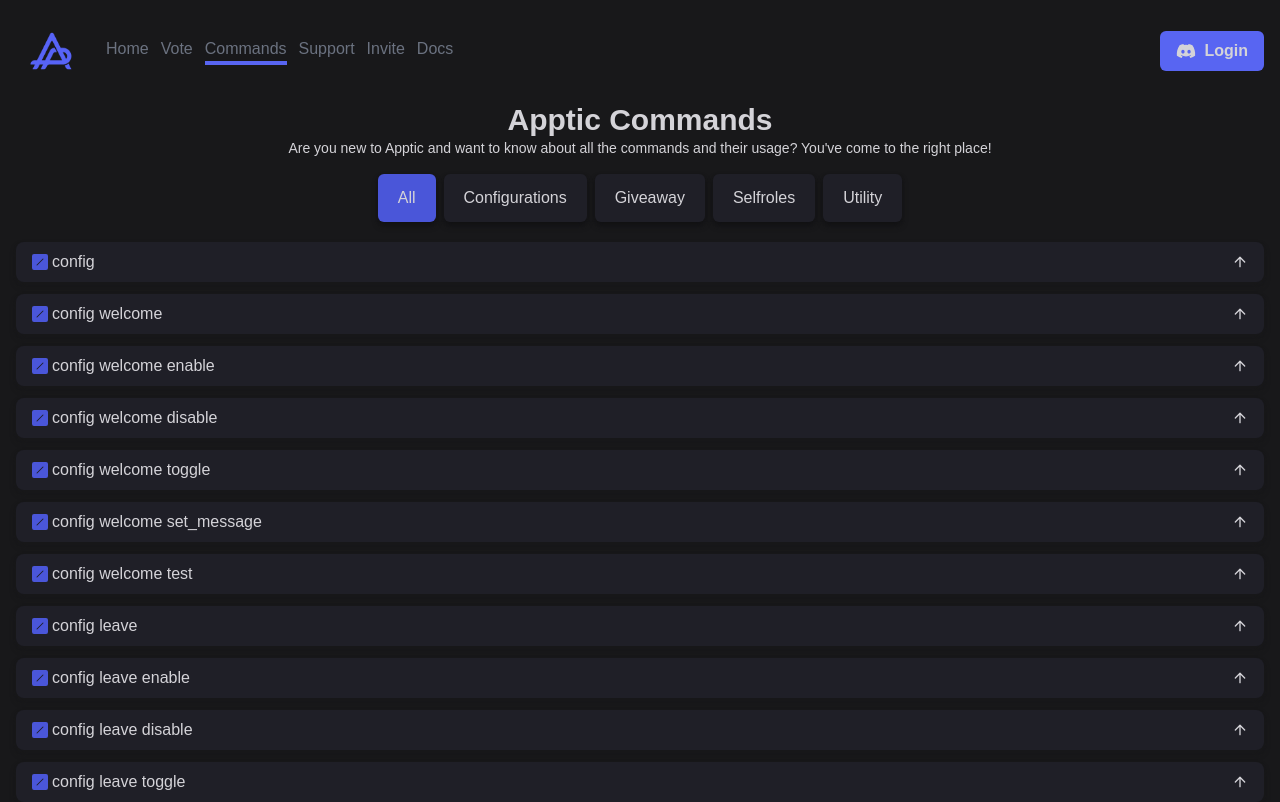
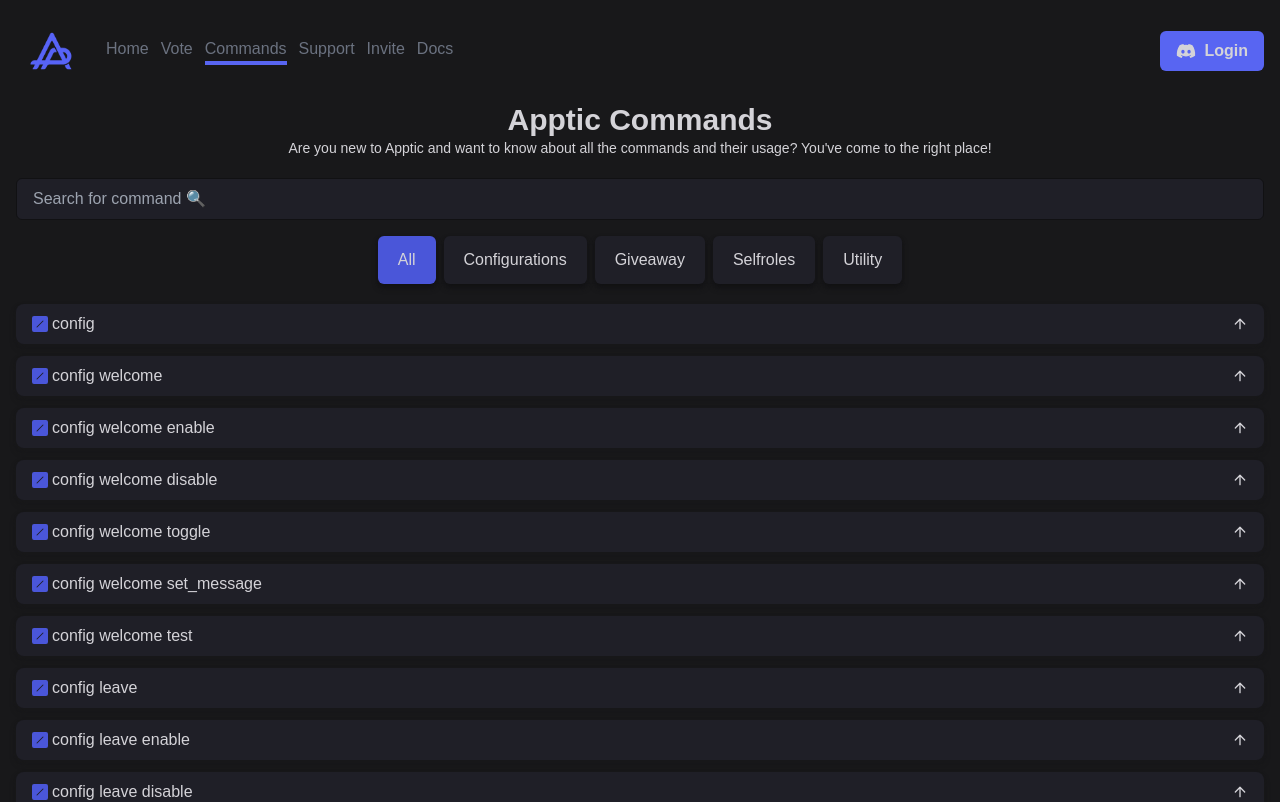
Before and after one commit to Apptic-Developement/bot-website, a React (Vite) app: page /commands in a window 1280 px wide. Shown: the top 802 px of the page. Built offline with nearby package versions, Linux system fonts and the light colour scheme.

Commit message:
Added search func

```diff
--- a/config.json
+++ b/config.json
@@ -1,5 +1,5 @@
 {
     "CLIENT_ID": "1070374441135116310",
-    "REDIRECT_URI": "https://apptic.vercel.app/callback",
-    "API_URL": "https://server-xi-snowy.vercel.app"
+    "REDIRECT_URI": "https://5173-appticdevelopem-website-jlqpxm29lfg.ws-us87.gitpod.io/callback",
+    "API_URL": "https://appticapi.vercel.app"
 }
--- a/src/views/Commands/index.tsx
+++ b/src/views/Commands/index.tsx
@@ -2,6 +2,8 @@
 import commands from '../../../helpers/commands.json'
 import { BsFillSlashSquareFill } from 'react-icons/bs';
 import { FiArrowDown } from 'react-icons/fi';
+import Loading from '../../../components/Loading/Loading';
+
 
 type CommandType = {
   name: string;
@@ -16,6 +18,20 @@
 function Commands() {
   const [getCommands, setCommands] = useState<Array<CommandsType>>(commands);
   const [getActiveCategory, setActiveCategory] = useState('All');
+
+  function handleSearch(input: string): void {
+    const filteredCommands = commands.reduce((acc: Array<CommandsType>, command) => {
+      const matchedCommands = command.commands.filter(cmd =>
+        cmd.name.toLowerCase().includes(input.toLowerCase())
+      );
+      if (matchedCommands.length > 0) {
+        acc.push({ category: command.category, commands: matchedCommands });
+      }
+      return acc;
+    }, []);
+    setCommands(filteredCommands);
+  }
+
 
 
   const handleCommandChange = (name: string) => {
@@ -50,7 +66,7 @@
 
       {/* Search Bar */}
 
-      {/* <section className='w-full'>
+      <section className='w-full'>
         <div className='w-full flex bg-ancent-black border-dark-black border px-4 py-2 rounded-md mt-5'>
           <input
             className='bg-transparent border-none focus:outline-none '
@@ -59,10 +75,10 @@
             id="search_commands"
             autoComplete='off'
             placeholder='Search for command 🔍'
-            onChange={(event: React.ChangeEvent<HTMLInputElement>) => (handleSearch(event))}
+            onChange={(event: React.ChangeEvent<HTMLInputElement>) => (handleSearch(event.target.value))}
           />
         </div>
-      </section> */}
+      </section>
 
       {/* Commands Buttons */}
       <section className="flex flex-wrap mt-4 w-full gap-2 justify-center">
@@ -81,11 +97,15 @@
       {/* Commands */}
       <section className='flex flex-col w-full mt-5 gap-3'>
         {
-          getCommands && getCommands.map((cmds) => {
+          getCommands && getCommands.length > 0 ? (getCommands.map((cmds) => {
             return cmds && cmds.commands.map((cmd, index) => {
               return <CommandBox name={cmd.name} description={cmd.description} />
             })
-          })
+          })) : (
+            <div className='flex mx-auto h-screen'>
+              <Loading/>
+            </div>
+          )
         }
       </section>
 
```
